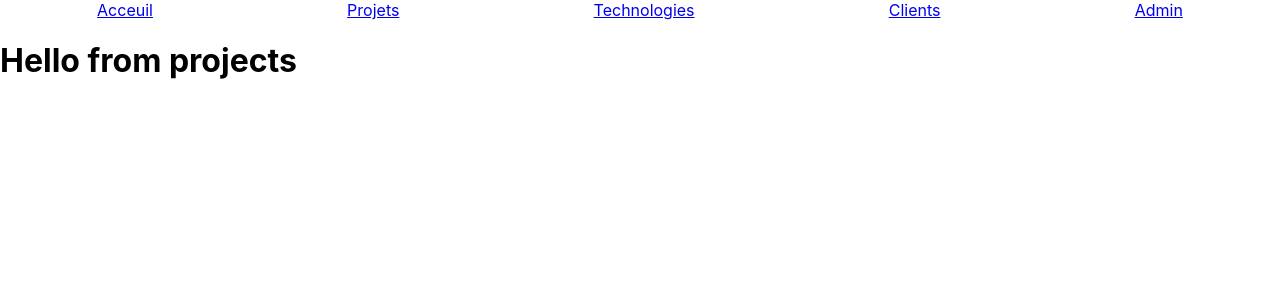
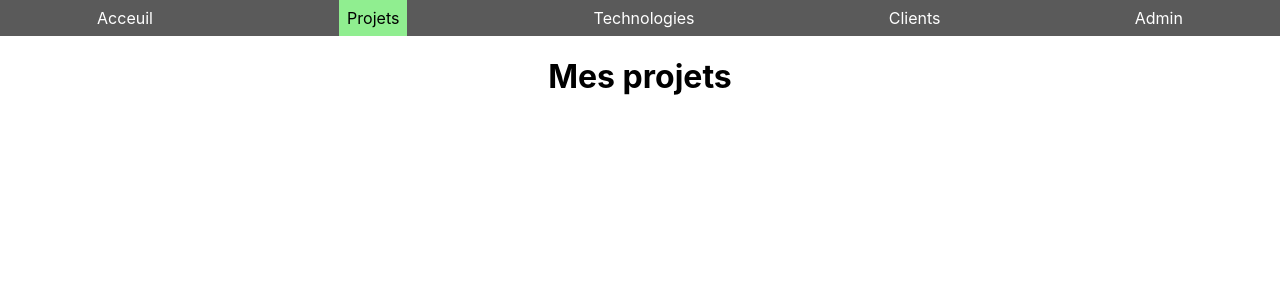
Before and after one commit to Timothee-Augustin/Portfolio-Timoth-e-Augustin, a React (Create React App) app in the folder front/: page /projects in a window 1280 px wide. Shown: the top 300 px of the page. Built offline with nearby package versions, Linux system fonts and the light colour scheme; no server answers.

Commit message:
some css

```diff
--- /dev/null
+++ b/front/src/Pages/Projects.css
@@ -0,0 +1,3 @@
+h1{
+  text-align: center;
+}
--- a/front/src/Pages/Projects.jsx
+++ b/front/src/Pages/Projects.jsx
@@ -1,8 +1,9 @@
 import React from 'react';
+import './Projects.css';
 
 function Projects() {
   return (
-    <h1>Hello from projects</h1>
+    <h1>Mes projets</h1>
   );
 }
 
--- a/front/src/components/Navbar.css
+++ b/front/src/components/Navbar.css
@@ -1,4 +1,16 @@
 .navbar{
   display: flex;
   justify-content: space-around;
+  background-color: rgb(90, 90, 90);
 }
+
+.link{
+  text-decoration: none;
+  color: white;
+  padding: 0.5rem;
+}
+
+.active{
+  color: black;
+  background: lightgreen;
+}
```
